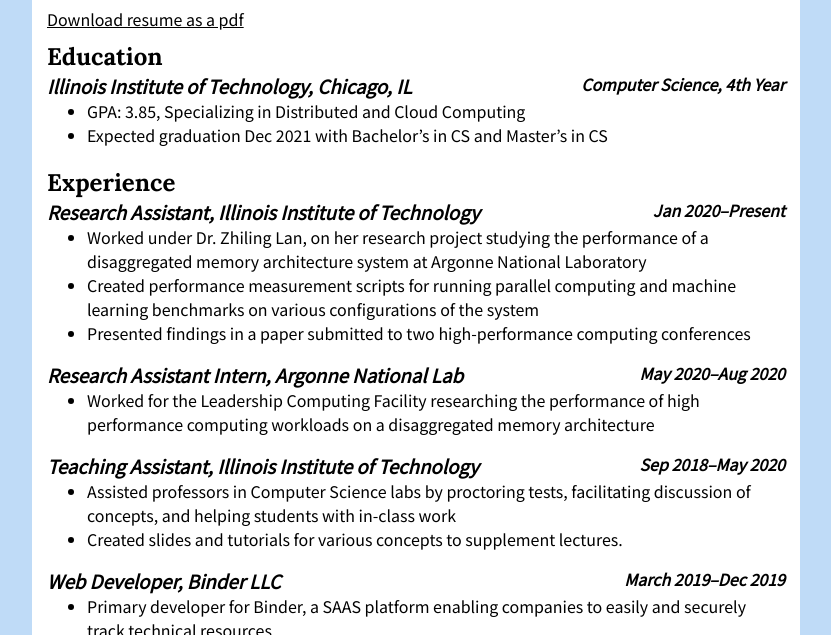
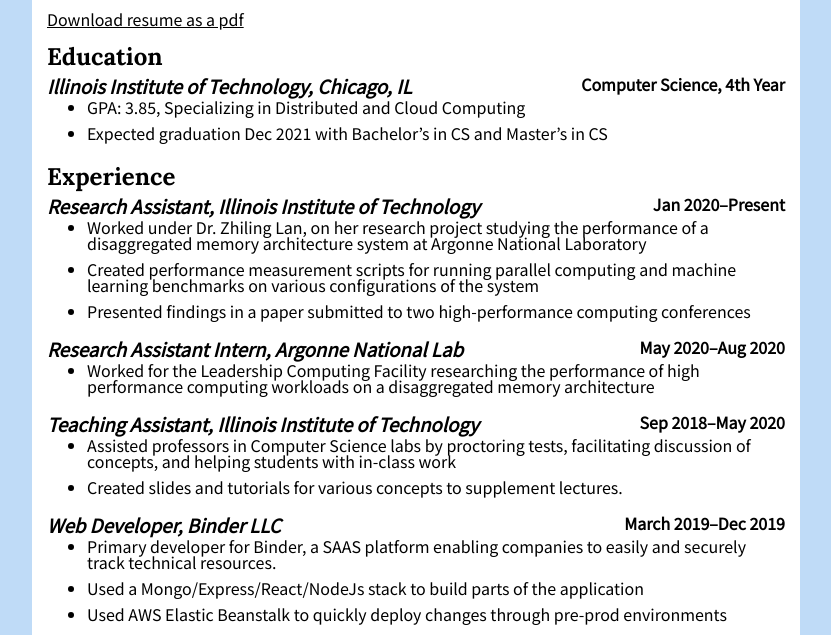
Before and after one commit to apeckstl/apeckstl.github.io, a plain HTML site: page resume.html in a window 1280 px wide. Shown: the part 96-731 px from the top of the page, without its empty margins (224-1055 px from the left). Drawn offline with Linux system fonts and the light colour scheme.

Commit message:
Update resume

```diff
--- a/styles.css
+++ b/styles.css
@@ -13,8 +13,11 @@ h1 {
 
 h3, h4 {
     font-family: 'Noto Sans JP', sans-serif;
+    margin: 0;
+}
+
+h3 {
     font-style: italic;
-    margin: 0;
 }
 
 li, p, a {
@@ -97,6 +100,11 @@ header nav, h1 {
     margin-top: 0;
 }
 
+.resume li {
+    margin-bottom: 10px;
+    line-height: 1;
+}
+
 .resume h4 {
     float: right;
 }
```
Also changed, not shown: 1 other file.
